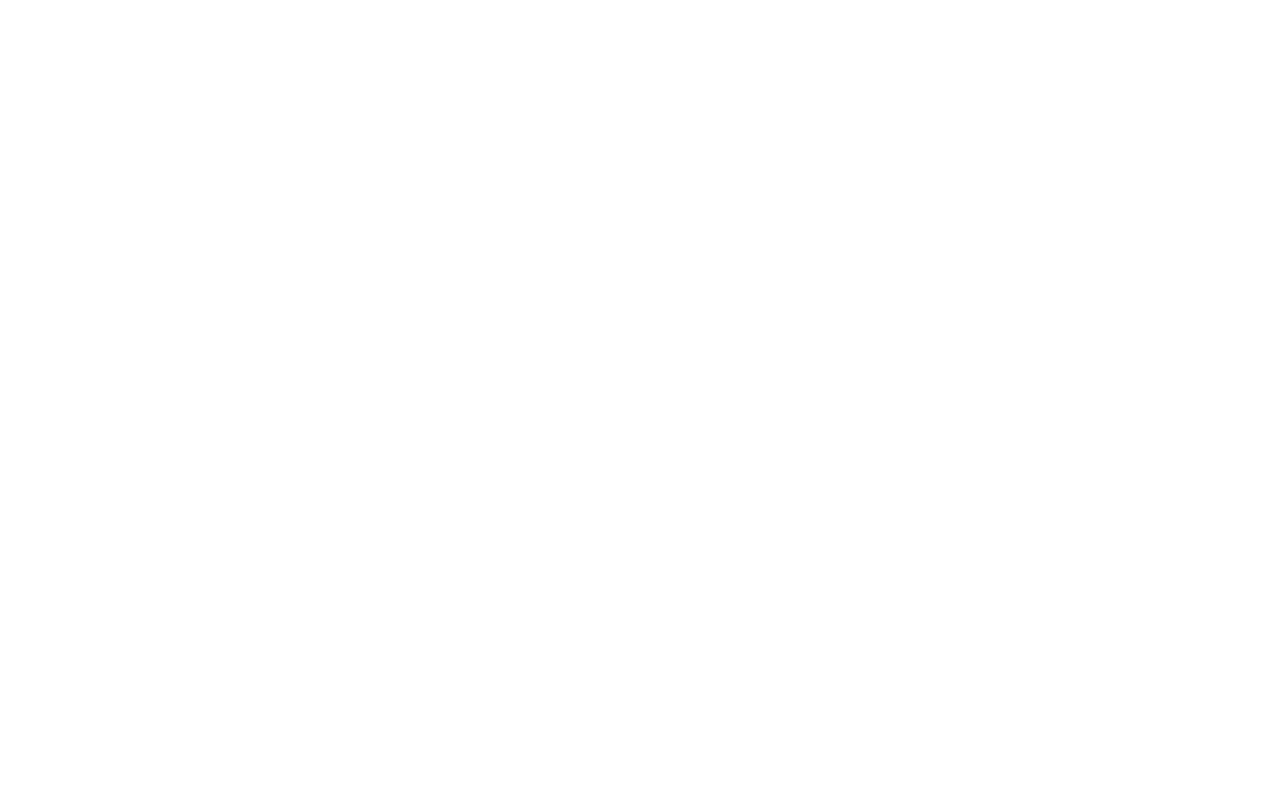
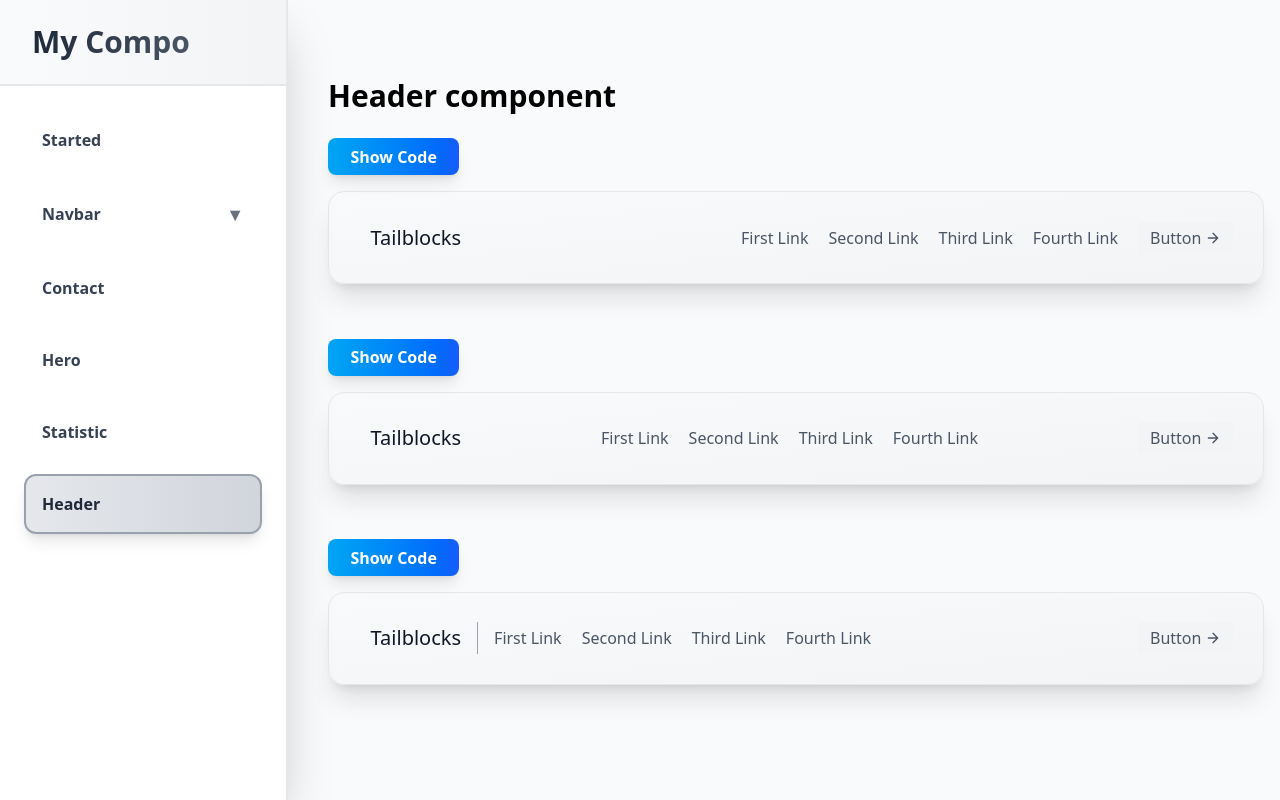
Before and after one commit to Lio3307/MyCompo-, a React (Vite) app: page /dashboard/header in a window 1280 px wide. Before the commit this address had no page. Built offline with nearby package versions, Linux system fonts and the light colour scheme.

Commit message:
adding Header Component and link

```diff
--- a/src/App.tsx
+++ b/src/App.tsx
@@ -4,6 +4,7 @@
 import Contact from "./pages/Contact";
 import HeroSection from "./pages/HeroSection";
 import Statistic from "./pages/Statistic";
+import Header from "./pages/Header";
 
 function App() {
   return (
@@ -13,6 +14,7 @@
         <Route path="contact" element={<Contact />} />
         <Route path="hero" element={<HeroSection />} />
         <Route path="statistic" element={<Statistic />} />
+        <Route path="header" element={<Header />} />
       </Route>
     </Routes>
   );
--- a/src/components/Sidebar.tsx
+++ b/src/components/Sidebar.tsx
@@ -146,6 +146,21 @@
                 Statistic
               </Link>
             </li>
+
+            <li>
+              <Link
+                to={"/dashboard/header"}
+                className={`block p-4 rounded-xl font-semibold text-gray-700 hover:bg-gradient-to-r hover:from-gray-100 hover:to-gray-200 transition-all duration-300 border-2 ${
+                  getPath === "header"
+                    ? "bg-gradient-to-r from-gray-200 to-gray-300 border-gray-400 shadow-lg text-gray-800"
+                    : "border-transparent hover:border-gray-300 hover:shadow-md"
+                }`}
+                onClick={() => setIsOpen(false)}
+              >
+                Header
+              </Link>
+            </li>
+
           </ul>
         </nav>
       </aside>
--- /dev/null
+++ b/src/pages/Header.tsx
@@ -0,0 +1,71 @@
+import ComponentHighlight from "../components/ComponentHighlight";
+
+const Header = () => {
+  const codeHeader1 = `<header class="text-gray-600 body-font">
+  <div class="container mx-auto flex flex-wrap p-5 flex-col md:flex-row items-center">
+    <a class="flex title-font font-medium items-center text-gray-900 mb-4 md:mb-0">
+      <span class="ml-3 text-xl">Tailblocks</span>
+    </a>
+    <nav class="md:ml-auto flex flex-wrap items-center text-base justify-center">
+      <a class="mr-5 hover:text-gray-900">First Link</a>
+      <a class="mr-5 hover:text-gray-900">Second Link</a>
+      <a class="mr-5 hover:text-gray-900">Third Link</a>
+      <a class="mr-5 hover:text-gray-900">Fourth Link</a>
+    </nav>
+    <button class="inline-flex items-center bg-gray-100 border-0 py-1 px-3 focus:outline-none hover:bg-gray-200 rounded text-base mt-4 md:mt-0">Button
+      <svg fill="none" stroke="currentColor" stroke-linecap="round" stroke-linejoin="round" stroke-width="2" class="w-4 h-4 ml-1" viewBox="0 0 24 24">
+        <path d="M5 12h14M12 5l7 7-7 7"></path>
+      </svg>
+    </button>
+  </div>
+</header>`;
+
+  const codeHeader2 = `<header class="text-gray-600 body-font">
+  <div class="container mx-auto flex flex-wrap p-5 flex-col md:flex-row items-center">
+    <a class="flex title-font font-medium items-center text-gray-900 mb-4 md:mb-0">
+      <span class="ml-3 text-xl">Tailblocks</span>
+    </a>
+    <nav class="md:ml-auto md:mr-auto flex flex-wrap items-center text-base justify-center">
+      <a class="mr-5 hover:text-gray-900">First Link</a>
+      <a class="mr-5 hover:text-gray-900">Second Link</a>
+      <a class="mr-5 hover:text-gray-900">Third Link</a>
+      <a class="mr-5 hover:text-gray-900">Fourth Link</a>
+    </nav>
+    <button class="inline-flex items-center bg-gray-100 border-0 py-1 px-3 focus:outline-none hover:bg-gray-200 rounded text-base mt-4 md:mt-0">Button
+      <svg fill="none" stroke="currentColor" stroke-linecap="round" stroke-linejoin="round" stroke-width="2" class="w-4 h-4 ml-1" viewBox="0 0 24 24">
+        <path d="M5 12h14M12 5l7 7-7 7"></path>
+      </svg>
+    </button>
+  </div>
+</header>`;
+
+const codeHeader3 = `<header class="text-gray-600 body-font">
+  <div class="container mx-auto flex flex-wrap p-5 flex-col md:flex-row items-center">
+    <a class="flex title-font font-medium items-center text-gray-900 mb-4 md:mb-0">
+
+      <span class="ml-3 text-xl">Tailblocks</span>
+    </a>
+    <nav class="md:mr-auto md:ml-4 md:py-1 md:pl-4 md:border-l md:border-gray-400	flex flex-wrap items-center text-base justify-center">
+      <a class="mr-5 hover:text-gray-900">First Link</a>
+      <a class="mr-5 hover:text-gray-900">Second Link</a>
+      <a class="mr-5 hover:text-gray-900">Third Link</a>
+      <a class="mr-5 hover:text-gray-900">Fourth Link</a>
+    </nav>
+    <button class="inline-flex items-center bg-gray-100 border-0 py-1 px-3 focus:outline-none hover:bg-gray-200 rounded text-base mt-4 md:mt-0">Button
+      <svg fill="none" stroke="currentColor" stroke-linecap="round" stroke-linejoin="round" stroke-width="2" class="w-4 h-4 ml-1" viewBox="0 0 24 24">
+        <path d="M5 12h14M12 5l7 7-7 7"></path>
+      </svg>
+    </button>
+  </div>
+</header>`
+
+  return (
+    <>
+      <ComponentHighlight sourceCode={codeHeader1} title="Header component" />
+      <ComponentHighlight sourceCode={codeHeader2} title="" />
+      <ComponentHighlight sourceCode={codeHeader3} title="" />
+    </>
+  );
+};
+
+export default Header;
```
